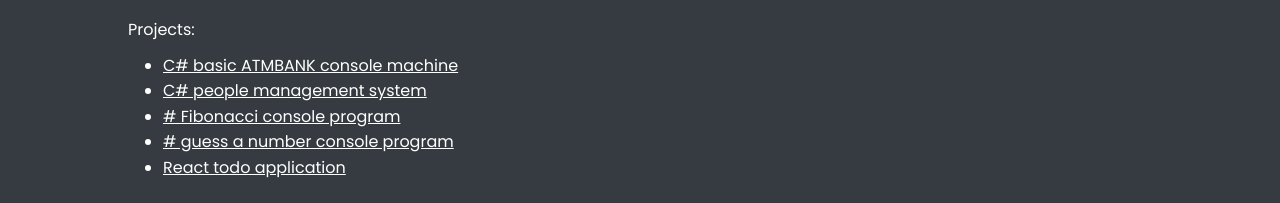
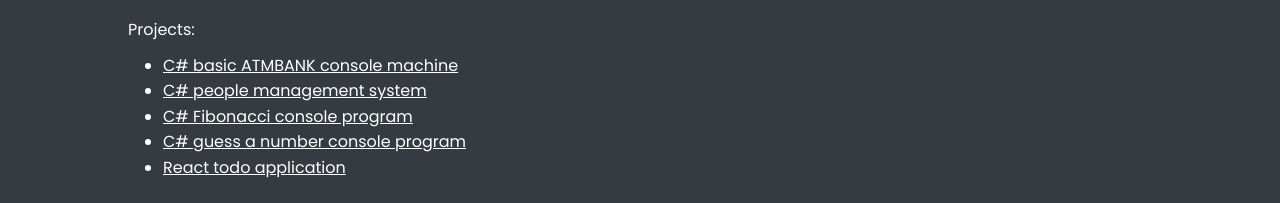
Before and after one commit to ghitalog/PortfolioWebSite, a plain HTML site: page index.html in a window 1280 px wide. Shown: the part 969-1172 px from the top of the page. Drawn offline with Linux system fonts and the light colour scheme; a web font is replaced by a local one.

Commit message:
Add files via upload

```diff
--- a/index.html
+++ b/index.html
@@ -84,8 +84,8 @@
       <ul class="mt-10 pl-35">
         <li><a href="https://github.com/ghitalog/ATMBANK.git">C# basic ATMBANK console machine</a></li>
         <li><a href="https://github.com/ghitalog/peopleManagementSystem">C# people management system</a></li>
-        <li><a href="https://github.com/ghitalog/FibonacciSequence.git"># Fibonacci console program</a></li>
-        <li><a href="https://github.com/ghitalog/GuessNumber.git"># guess a number console program</a></li>
+        <li><a href="https://github.com/ghitalog/FibonacciSequence.git">C# Fibonacci console program</a></li>
+        <li><a href="https://github.com/ghitalog/GuessNumber.git">C# guess a number console program</a></li>
         <li><a href="https://ghitalog.github.io/reactToDoApp/">React todo application</a></li>
       </ul>
     </div>
```
